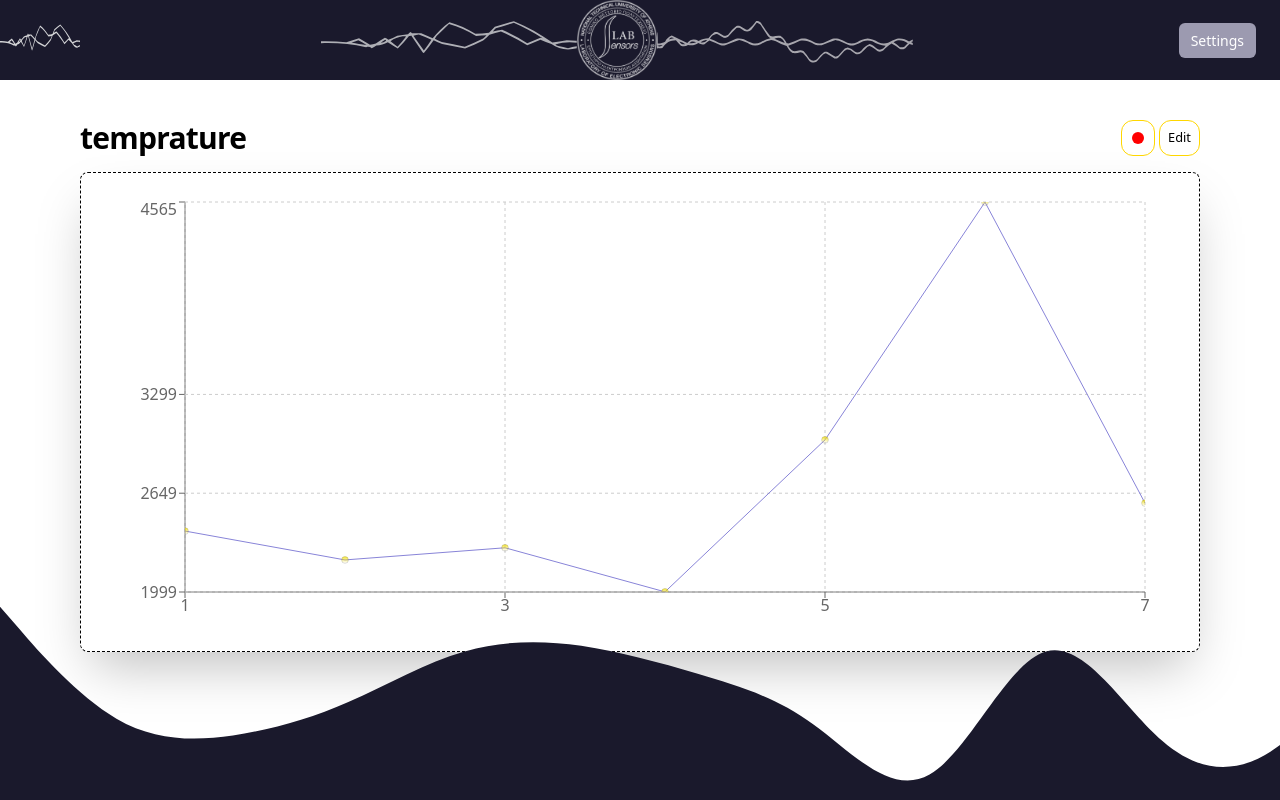
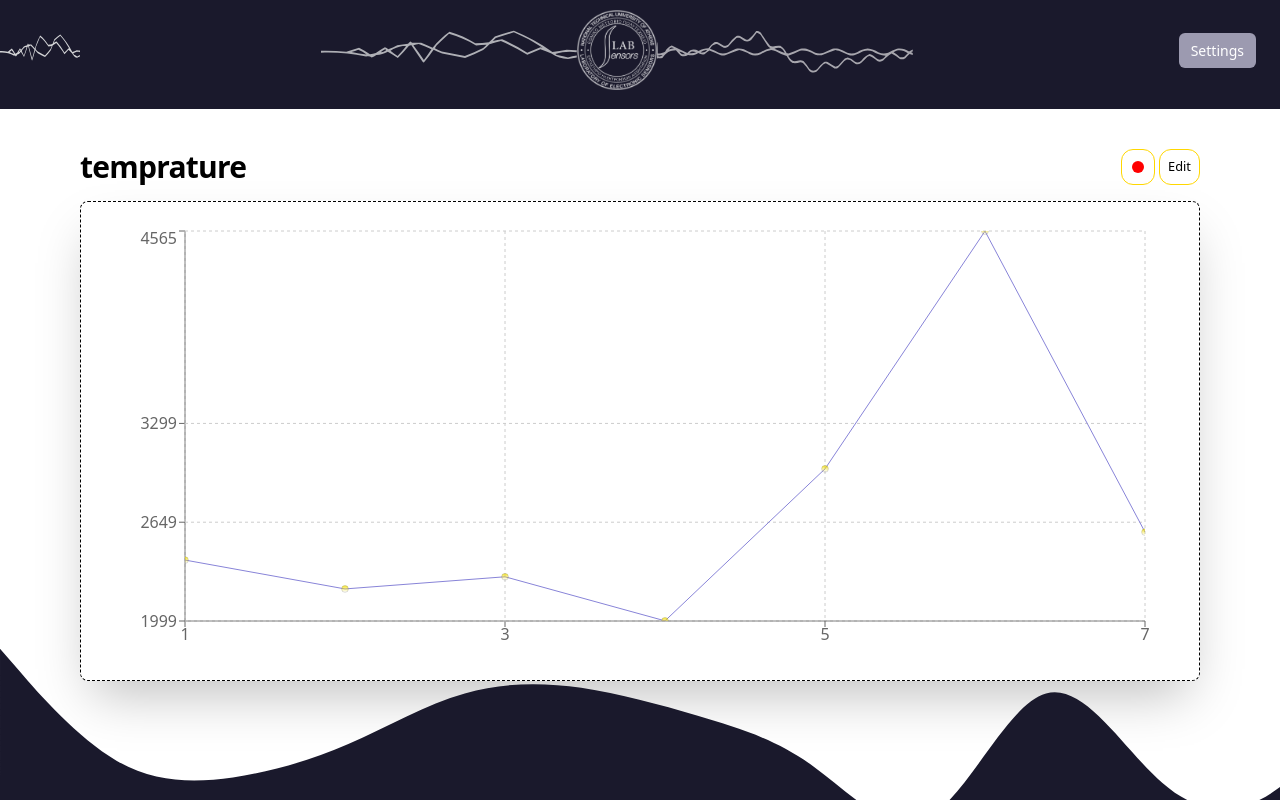
Before and after one commit to ioannidisAlex/dashPL, a React (Vite) app: page / in a window 1280 px wide. Built offline with nearby package versions, Linux system fonts and the light colour scheme.

Commit message:
change of footer and make bigger Padding to Header

```diff
--- a/src/App.jsx
+++ b/src/App.jsx
@@ -49,17 +49,17 @@ function App() {
       <footer>
         <svg
           xmlns="http://www.w3.org/2000/svg"
-          viewBox="0 0 1220 280"
+          viewBox="0 0 1220 240"
           className="w-full z-20"
         >
           <defs>
-            {/* <linearGradient id="gradient" gradientTransform="rotate(90)">
+            <linearGradient id="gradient" gradientTransform="rotate(90)">
               <stop offset="0%" stopColor="#1a192c" stopOpacity="0.2" />
               <stop offset="10%" stopColor="#1a192c" stopOpacity="0.25" />
-              <stop offset="20%" stopColor="#1a192c" stopOpacity="0.30" />
+              <stop offset="20%" stopColor="#1a192c" stopOpacity="0.05" />
               <stop offset="30%" stopColor="#1a192c" stopOpacity="0.6" />
               <stop offset="40%" stopColor="#1a192c" stopOpacity="1" />
-            </linearGradient> */}
+            </linearGradient>
           </defs>
           <path
             className="h-20 z-20"
--- a/src/Components/Navbar/Header.jsx
+++ b/src/Components/Navbar/Header.jsx
@@ -8,7 +8,7 @@ export const Header = () => {
   return (
     <div
       className="flex w-full justify-between"
-      style={{ backgroundColor: "#1a192c" }}
+      style={{ backgroundColor: "#1a192c", paddingTop: "0.6rem", paddingBottom: "1.2rem" }}
     >
       <img src={top1} alt="Top 1" viewBox="0 0 200 50" className="w-20 h-20" />
       <div></div>
```
